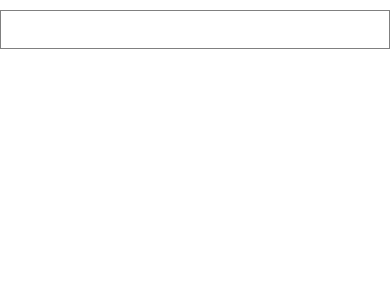
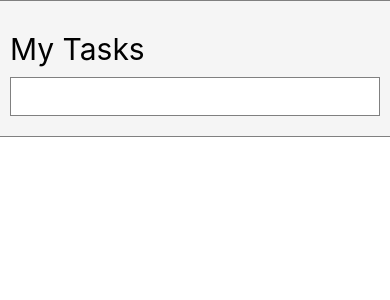
Before and after one commit to Rterrell25/React-Native-Todo, a React Native app: screen / in a window 390 px wide. Shown: the top 300 px of the page. Built offline with nearby package versions, Linux system fonts and the light colour scheme.

Commit message:
added styling and a title to the form component to make the application aesthetically pleasing

```diff
--- a/components/Form.js
+++ b/components/Form.js
@@ -1,18 +1,33 @@
 import React, { useState } from "react";
-import { TextInput, StyleSheet } from "react-native";
+import { TextInput, View, Text, StyleSheet } from "react-native";
 
 export default () => {
   const [description, setDescription] = useState("");
   return (
-    <TextInput
-      style={styles.textInput}
-      onChangeText={text => setDescription(text)}
-      value={description}
-    />
+    <View style={styles.header}>
+      <Text style={styles.headerText}>My Tasks</Text>
+      <TextInput
+        style={styles.textInput}
+        onChangeText={text => setDescription(text)}
+        value={description}
+      />
+    </View>
   );
 };
 
 const styles = StyleSheet.create({
+  header: {
+    backgroundColor: "whitesmoke",
+    padding: 10,
+    borderBottomColor: "gray",
+    borderBottomWidth: 1,
+    borderTopColor: "gray",
+    borderTopWidth: 1
+  },
+  headerText: {
+    fontSize: 30,
+    marginTop: 20
+  },
   textInput: {
     width: "100%",
     borderColor: "gray",
```
